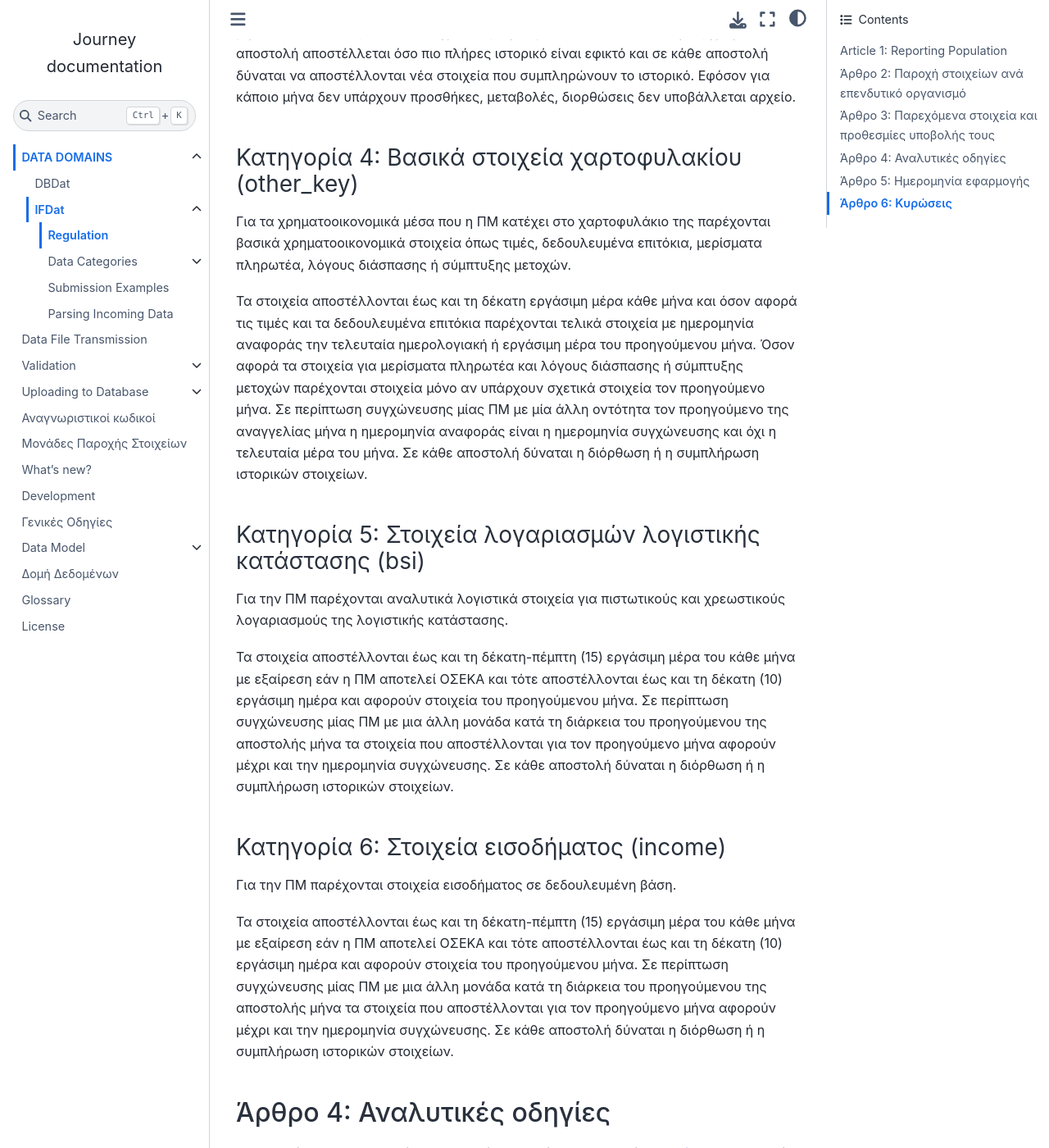
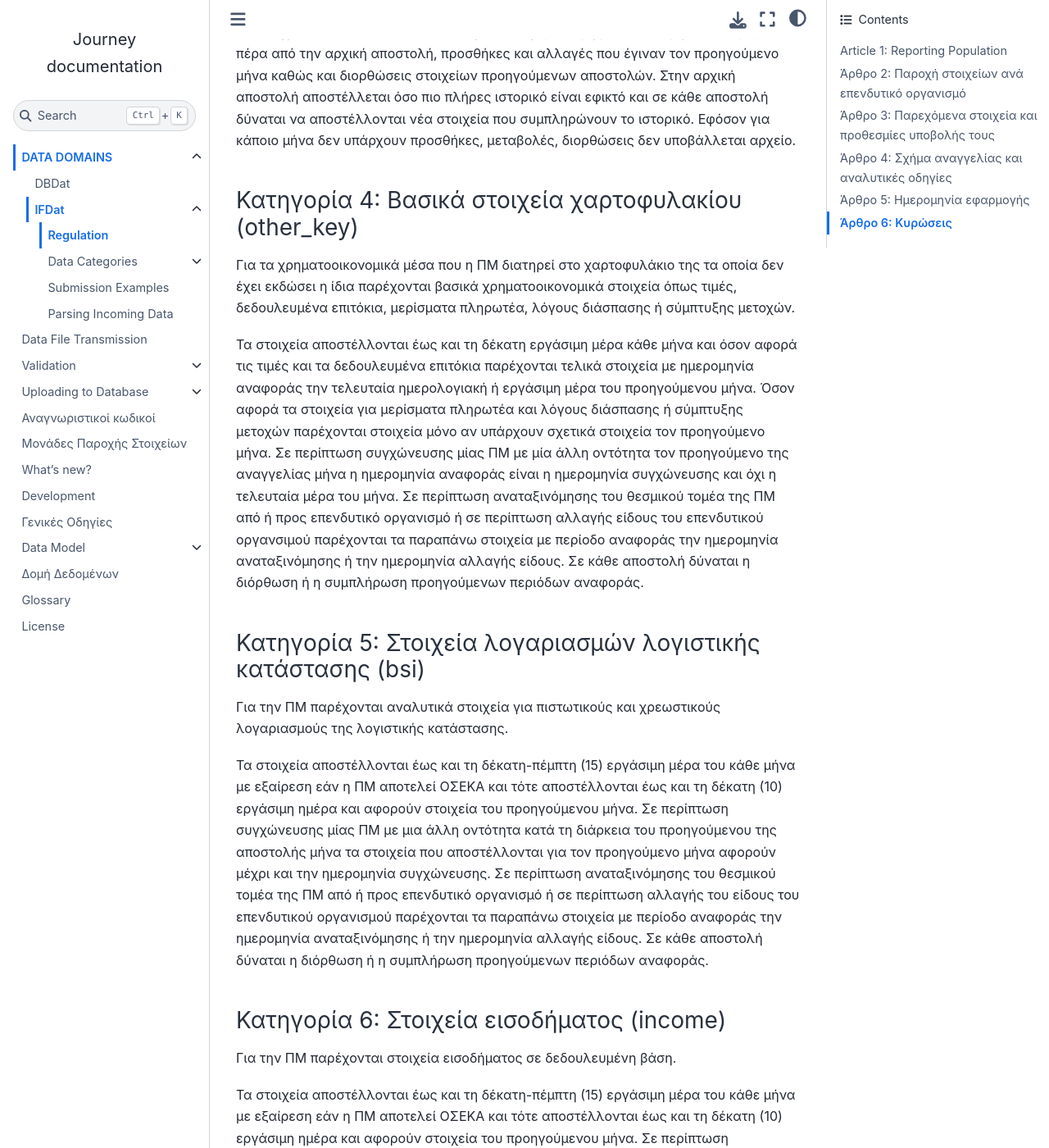
Before and after one commit to lerooze/journey-docs, a Sphinx documentation site: the page built from docs/source/domain/ifdat/regulation.rst, in a window 1280 px wide and 1400 px high, scrolled down 2255 px. Shown: the whole window at 82% size. Built offline with Sphinx 7.4.7 and the Sphinx Book theme 1.1.4, drawn with Linux system fonts in a browser that asks for light colours; some of the changed text lies outside the part shown.

Commit message:
Modify regulation.

```diff
--- a/docs/source/domain/ifdat/regulation.rst
+++ b/docs/source/domain/ifdat/regulation.rst
@@ -16,7 +16,10 @@
 
 An Observed Agent (OA) is considered an Investment Fund which due to its
 activities creates data to be submitted of the type described in article 3 with
-the code name IFDat.  A Reporting Agent (RA) is an agent that provides IFDat data for one or more Investment Funds.  The RA of every OA could be the OA itself, the management company of the OA if it has one, or another agent that is decided by the parent company of the management company.
+the code name IFDat.  A Reporting Agent (RA) is an agent that provides IFDat
+data for one or more Investment Funds.  The RA of every OA could be the OA
+itself, the management company of the OA if it has one, or another agent that
+is decided by the parent company of the management company.
 
 Άρθρο 2: Παροχή στοιχείων ανά επενδυτικό οργανισμό
 --------------------------------------------------
@@ -25,7 +28,8 @@
 διαφορετικούς επιμέρους οργανισμούς που τον συναποτελούν (``sub-funds``), κατά
 τρόπο ώστε οι μετοχές/μερίδια που αντιστοιχούν σε κάθε επιμέρους οργανισμό να
 καλύπτονται ανεξάρτητα από διαφορετικά στοιχεία του ενεργητικού, κάθε επιμέρους
-οργανισμός θεωρείται ως μεμονωμένος επενδυτικός οργανισμός.
+οργανισμός θεωρείται ως μεμονωμένος επενδυτικός οργανισμός και άρα ως
+μεμονομένη ΠΜ.
 
 
 Άρθρο 3: Παρεχόμενα στοιχεία και προθεσμίες υποβολής τους
@@ -35,9 +39,9 @@
 
 Κατηγορία 1: Πληροφοριακά στοιχεία ιδίου λογαριασμού (self_info)
 ~~~~~~~~~~~~~~~~~~~~~~~~~~~~~~~~~~~~~~~~~~~~~~~~~~~~~~~~~~~~~~~~
-Παρέχονται πληροφοριακά στοιχεία για την ΠΜ, χρηματοοικονομικών μέσων που
-έχει εκδώσει η ΠΜ, για την ΜΠΣ σε περίπτωση που η ΠΜ δεν είναι η ίδια με την ΜΠΣ, για την διαχειρίστρια εταιρεία σε περίπτωση που η ΠΜ έχει διαχειρίστρια εταιρεία που διαφέρει από την ΜΠΣ,
-και τέλος για τα πρόσωπα επικοινωνίας που είναι υπεύθυνα για την παροχή των στοιχείων εκ μέρους της ΜΠΣ.
+Παρέχονται πληροφοριακά στοιχεία για (α) την ΠΜ, (β) τα χρηματοοικονομικά μέσα που
+έχει εκδώσει η ΠΜ, την ΜΠΣ σε περίπτωση που η ΠΜ διαφέρει από την ΜΠΣ, την διαχειρίστρια εταιρεία σε περίπτωση που η ΠΜ έχει διαχειρίστρια εταιρεία που διαφέρει από την ΜΠΣ,
+και τα πρόσωπα επικοινωνίας που είναι υπεύθυνα για την παροχή των στοιχείων εκ μέρους της ΜΠΣ.  Διευκρινίζεται ότι τα χρηματοοικονομικά μέσα που μπορεί να εκδόσει μία ΠΜ εξαρτάται από το είδος της και περιλαμβάνουν τουλάχιστον ένα από μετοχή, μερίδιο, κατηγορία μεριδίου, ομόλογο.
 
 Τα στοιχεία αποστέλλονται έως και τη δεύτερη εργάσιμη μέρα κάθε μήνα και
 αφορούν, πέρα από την αρχική αποστολή, προσθήκες και μεταβολές κατά τη διάρκεια
@@ -50,8 +54,7 @@
 
 Κατηγορία 2: Βασικά στοιχεία χρηματοοικονομικών μέσων ιδίου λογαριασμού (self_key)
 ~~~~~~~~~~~~~~~~~~~~~~~~~~~~~~~~~~~~~~~~~~~~~~~~~~~~~~~~~~~~~~~~~~~~~~~~~~~~~~~~~~
-Για την ΠΜ παρέχονται βασικά στοιχεία ιδίων χρηματοοικονομικών μέσων όπως
-τιμές ιδίων μέσων, συμμετοχές, εξαγορές, δεδουλευμένα επιτόκια, μερίσματα πληρωτέα, λόγους
+Παρέχονται βασικά χρηματοοικονομικά στοιχεία των χρηματοοικονομικών μέσων που έχει εκδώσει η ΠΜ όπως τιμές, συμμετοχές, εξαγορές, δεδουλευμένα επιτόκια, μερίσματα πληρωτέα, λόγους
 διάσπασης ή σύμπτυξης μετοχών.
 
 Τα στοιχεία αποστέλλονται έως και τη δεύτερη εργάσιμη μέρα κάθε μήνα και
@@ -61,10 +64,9 @@
 
 Κατηγορία 3: Λοιπά πληροφοριακά στοιχεία (other_info)
 ~~~~~~~~~~~~~~~~~~~~~~~~~~~~~~~~~~~~~~~~~~~~~~~~~~~~~
-Για την ΠΜ παρέχονται (α) πληροφοριακά στοιχεία των χρηματοοικονομικών
-μέσων που κατέχει στο χαρτοφυλάκιο της καθώς και των εκδοτών τους, (β)
-πληροφοριακά στοιχεία ακινήτων που κατέχει και (γ) πληροφοριακά στοιχεία των
-κατόχων των ιδίων χρηματοοικονομικών μέσων της.
+Για την ΠΜ παρέχονται πληροφοριακά στοιχεία για (α) τα χρηματοοικονομικά
+μέσα που υπάρχουν στον ισολογισμό της τα οποία όμως δεν έχει εκδώσει η ίδια , (β) των εκδοτών των μέσων της περίπτωσης (α), (γ)
+τα ακίνητα που κατέχει και (δ) τους κατόχους των χρηματοοικονομικών μέσων που έχει εκδόσει η ίδια.
 
 Τα στοιχεία αποστέλλονται έως και την δέκατη εργάσιμη μέρα κάθε μήνα και
 αφορούν, πέρα από την αρχική αποστολή, προσθήκες και αλλαγές που έγιναν τον
@@ -77,60 +79,66 @@
 
 Κατηγορία 4: Βασικά στοιχεία χαρτοφυλακίου (other_key)
 ~~~~~~~~~~~~~~~~~~~~~~~~~~~~~~~~~~~~~~~~~~~~~~~~~~~~~~
-Για τα χρηματοοικονομικά μέσα που η ΠΜ κατέχει στο χαρτοφυλάκιο της
-παρέχονται βασικά χρηματοοικονομικά στοιχεία όπως τιμές, δεδουλευμένα επιτόκια,
-μερίσματα πληρωτέα, λόγους διάσπασης ή σύμπτυξης μετοχών.
+Για τα χρηματοοικονομικά μέσα που η ΠΜ διατηρεί στο χαρτοφυλάκιο της τα οποία δεν έχει εκδώσει η ίδια παρέχονται βασικά χρηματοοικονομικά στοιχεία όπως τιμές, δεδουλευμένα επιτόκια, μερίσματα πληρωτέα, λόγους διάσπασης ή σύμπτυξης μετοχών.
 
 Τα στοιχεία αποστέλλονται έως και τη δέκατη εργάσιμη μέρα κάθε μήνα και όσον
 αφορά τις τιμές και τα δεδουλευμένα επιτόκια παρέχονται τελικά στοιχεία με
 ημερομηνία αναφοράς την τελευταία ημερολογιακή ή εργάσιμη μέρα του προηγούμενου
 μήνα.  Όσον αφορά τα στοιχεία για μερίσματα πληρωτέα και λόγους διάσπασης ή
 σύμπτυξης μετοχών παρέχονται στοιχεία μόνο αν υπάρχουν σχετικά στοιχεία τον
-προηγούμενο μήνα.  Σε περίπτωση συγχώνευσης μίας ΠΜ με μία άλλη οντότητα
-τον προηγούμενο της αναγγελίας μήνα η ημερομηνία αναφοράς είναι η ημερομηνία
-συγχώνευσης και όχι η τελευταία μέρα του μήνα.  Σε κάθε αποστολή δύναται η
-διόρθωση ή η συμπλήρωση ιστορικών στοιχείων.
+προηγούμενο μήνα.  Σε περίπτωση συγχώνευσης μίας ΠΜ με μία άλλη οντότητα τον
+προηγούμενο της αναγγελίας μήνα η ημερομηνία αναφοράς είναι η ημερομηνία
+συγχώνευσης και όχι η τελευταία μέρα του μήνα.  Σε περίπτωση αναταξινόμησης του θεσμικού τομέα της ΠΜ από ή προς επενδυτικό οργανισμό ή σε περίπτωση αλλαγής είδους
+του επενδυτικού οργανσιμού παρέχονται τα παραπάνω στοιχεία με περίοδο αναφοράς
+την ημερομηνία αναταξινόμησης ή την ημερομηνία αλλαγής είδους. Σε κάθε αποστολή δύναται η διόρθωση ή η συμπλήρωση προηγούμενων περιόδων αναφοράς.
 
 
 Κατηγορία 5: Στοιχεία λογαριασμών λογιστικής κατάστασης (bsi)
 ~~~~~~~~~~~~~~~~~~~~~~~~~~~~~~~~~~~~~~~~~~~~~~~~~~~~~~~~~~~~~
-Για την ΠΜ παρέχονται αναλυτικά λογιστικά στοιχεία για πιστωτικούς και χρεωστικούς
+Για την ΠΜ παρέχονται αναλυτικά στοιχεία για πιστωτικούς και χρεωστικούς
 λογαριασμούς της λογιστικής κατάστασης.
 
-Τα στοιχεία αποστέλλονται έως και τη δέκατη-πέμπτη (15) εργάσιμη μέρα του κάθε μήνα με εξαίρεση εάν η ΠΜ αποτελεί ΟΣΕΚΑ και τότε αποστέλλονται έως και τη δέκατη (10) εργάσιμη ημέρα και αφορούν στοιχεία του προηγούμενου μήνα.
-Σε περίπτωση συγχώνευσης μίας ΠΜ με μια άλλη μονάδα κατά τη διάρκεια του
+Τα στοιχεία αποστέλλονται έως και τη δέκατη-πέμπτη (15) εργάσιμη μέρα του κάθε
+μήνα με εξαίρεση εάν η ΠΜ αποτελεί ΟΣΕΚΑ και τότε αποστέλλονται έως και τη
+δέκατη (10) εργάσιμη ημέρα και αφορούν στοιχεία του προηγούμενου μήνα. Σε
+περίπτωση συγχώνευσης μίας ΠΜ με μια άλλη οντότητα κατά τη διάρκεια του
 προηγούμενου της αποστολής μήνα τα στοιχεία που αποστέλλονται για τον
-προηγούμενο μήνα αφορούν μέχρι και την ημερομηνία συγχώνευσης.  Σε κάθε
-αποστολή δύναται η διόρθωση ή η συμπλήρωση ιστορικών στοιχείων.
+προηγούμενο μήνα αφορούν μέχρι και την ημερομηνία συγχώνευσης.  Σε περίπτωση
+αναταξινόμησης του θεσμικού τομέα της ΠΜ από ή προς επενδυτικό οργανισμό ή σε
+περίπτωση αλλαγής του είδους του επενδυτικού οργανισμού παρέχονται τα παραπάνω
+στοιχεία με περίοδο αναφοράς την ημερομηνία αναταξινόμησης ή την ημερομηνία
+αλλαγής είδους. Σε κάθε αποστολή δύναται η διόρθωση ή η συμπλήρωση προηγούμενων
+περιόδων αναφοράς.
 
 
 Κατηγορία 6: Στοιχεία εισοδήματος (income)
 ~~~~~~~~~~~~~~~~~~~~~~~~~~~~~~~~~~~~~~~~~~
 Για την ΠΜ παρέχονται στοιχεία εισοδήματος σε δεδουλευμένη βάση.
 
-Τα στοιχεία αποστέλλονται έως και τη δέκατη-πέμπτη (15) εργάσιμη μέρα του κάθε μήνα με εξαίρεση εάν η ΠΜ αποτελεί ΟΣΕΚΑ και τότε αποστέλλονται έως και τη δέκατη (10) εργάσιμη ημέρα και αφορούν στοιχεία του προηγούμενου μήνα.
-Σε περίπτωση συγχώνευσης μίας ΠΜ με μια άλλη μονάδα κατά τη διάρκεια του
+Τα στοιχεία αποστέλλονται έως και τη δέκατη-πέμπτη (15) εργάσιμη μέρα του κάθε
+μήνα με εξαίρεση εάν η ΠΜ αποτελεί ΟΣΕΚΑ και τότε αποστέλλονται έως και τη
+δέκατη (10) εργάσιμη ημέρα και αφορούν στοιχεία του προηγούμενου μήνα. Σε
+περίπτωση συγχώνευσης μίας ΠΜ με μια άλλη μονάδα κατά τη διάρκεια του
 προηγούμενου της αποστολής μήνα τα στοιχεία που αποστέλλονται για τον
 προηγούμενο μήνα αφορούν μέχρι και την ημερομηνία συγχώνευσης.  Σε κάθε
 αποστολή δύναται η διόρθωση ή η συμπλήρωση ιστορικών στοιχείων.
 
 
-Άρθρο 4: Αναλυτικές οδηγίες
+Άρθρο 4: Σχήμα αναγγελίας και αναλυτικές οδηγίες
 ---------------------------
-Τα στοιχεία των επενδυτικών οργανισμών αναγγέλλονται με βάση `αυτές`_ τις αναλυτικές οδηγίες και τυχόν μεταβολές στις οδηγίες περιγράφονται `εδώ`_.
+Το σχήμα αναγγελίας και οι οδηγίες του βρίσκονται στον σύνδεσμο `αυτό`_.  Το
+ιστορικό του σχήματος αναγγελίας και των οδηγιών περιγράφεται `εδώ`_.
 
 
 Άρθρο 5: Ημερομηνία εφαρμογής
 -----------------------------
 Η πρώτη υποβολή στοιχείων θα ξεκινήσει τον ΧΧΧ. Παρέχεται όμως η δυνατότητα σε
 οποιαδήποτε ``ΜΠΣ`` το επιθυμεί να υποβάλλει στοιχεία από τον ΧΧΧ.  Από την
-ημερομηνία εφαρμογής του παρόντος καταργούνται οι ΧΧΧ. Σε περίπτωση που
-προστεθεί ένας νέος πίνακας σε κάποια υφιστάμενη κατηγορία δεδομένων θα δίδεται
-περιθώριο έξι (6) μηνών για την αποστολή των στοιχείων του νέου πίνακα.  Σε
-περίπτωση που προστεθεί μία νέα μεταβλητή σε ένα υφιστάμενο πίνακα θα δίδεται
-περιθώριο τριών (3) μηνών για την αποστολή στοιχείων της νέας μεταβλητής.  Οι
-προσθήκες πινάκων και μεταβλητών θα εμφανίζονται στο ιστορικό εκδόσεων των
-αναλυτικών οδηγιών. Προσθήκες καθώς και η ημερομηνία μεταβολής εμφανίζονται `εδώ`_.
+ημερομηνία εφαρμογής του παρόντος καταργούνται οι ΧΧΧ. Αλλαγές στο σχήμα
+αναγγελίας από τις οποίες θα προκύπτει νέες ανάγκες για στοιχεία είναι δυνατό
+να γίνονται μία φορά το χϱονο.  Οι αλλαγές θα δημοσιεύονται έως τις 30/6 κάθε
+έτους `εδώ`_ με εφαρμογή για την περίοδο αναφοράς του ερχόμενου Δεκεμβρίου και
+πρώτη αναγγελία εντός τον Ιανουάριο του επόμενου έτους.
 
 
 Άρθρο 6: Κυρώσεις
```
Also changed, not shown: other parts of docs/source/domain/ifdat/regulation.rst (+1 -1 lines).
